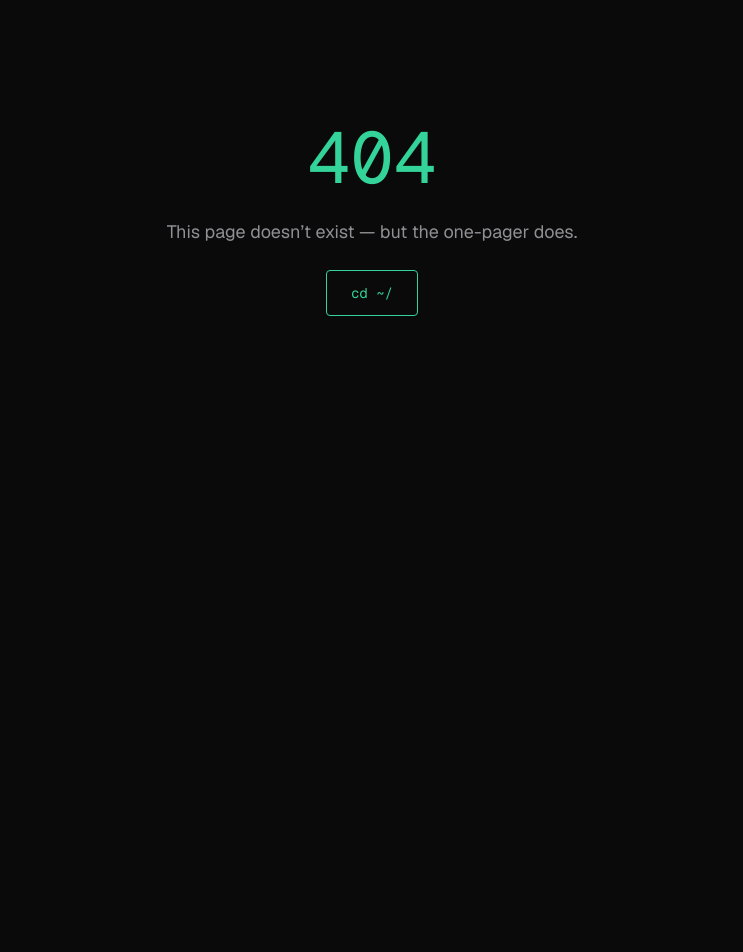
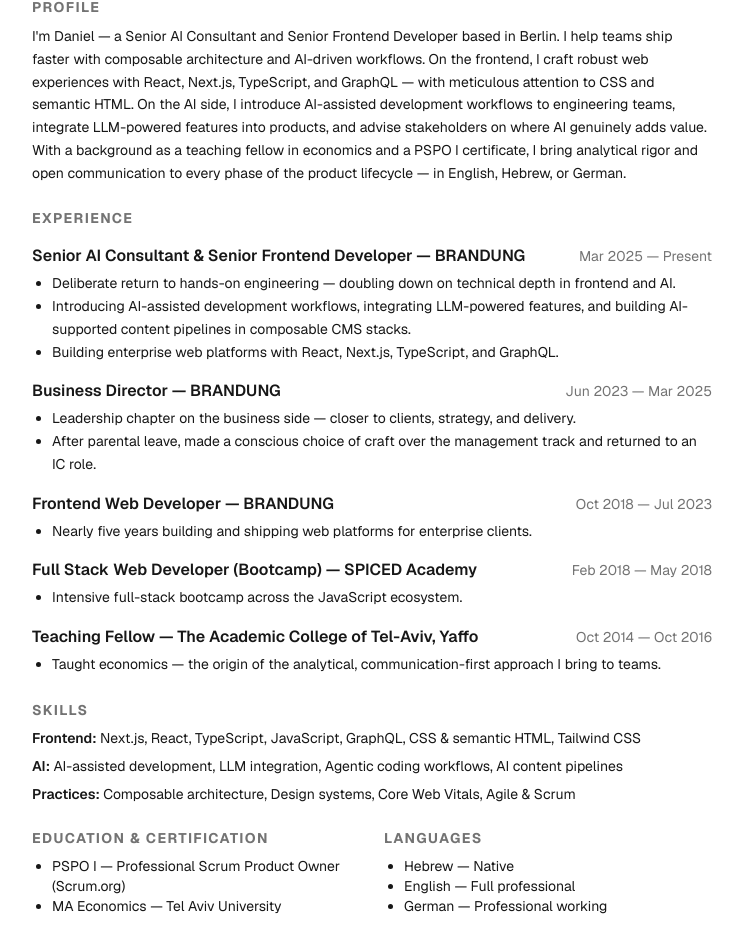
Before and after one commit to daniel-brandung/danielariel.com, a Next.js app: page /cv in a window 1280 px wide. Before the commit this address had no page. Shown: the part 181-1133 px from the top of the page, without its empty margins (268-1011 px from the left). Before the commit the page ends 800 px from the top, so only its background shows below. Built offline with nearby package versions, Linux system fonts and the light colour scheme.

Commit message:
feat: print-styled CV route and downloadable PDF
Co-Authored-By: Claude Fable 5 <noreply@anthropic.com>

```diff
--- /dev/null
+++ b/app/cv/page.tsx
@@ -0,0 +1,83 @@
+import type { Metadata } from "next";
+import { site } from "@/lib/content";
+
+export const metadata: Metadata = {
+  title: `CV — ${site.name}`,
+  robots: { index: false, follow: false },
+};
+
+export default function CvPage() {
+  return (
+    <div className="min-h-svh bg-white">
+      <main className="mx-auto max-w-[760px] bg-white p-10 font-sans text-neutral-900 print:p-0">
+      <header className="border-b-2 border-neutral-900 pb-4">
+        <h1 className="text-3xl font-bold">{site.name}</h1>
+        <p className="mt-1 text-lg">Senior AI Consultant &amp; Senior Frontend Developer</p>
+        <p className="mt-2 text-sm text-neutral-600">
+          {site.location} · {site.email} · linkedin.com/in/danielariel
+        </p>
+      </header>
+
+      <section className="mt-6">
+        <h2 className="text-sm font-bold uppercase tracking-widest text-neutral-500">Profile</h2>
+        <p className="mt-2 text-sm leading-relaxed">{site.about.join(" ")}</p>
+      </section>
+
+      <section className="mt-6">
+        <h2 className="text-sm font-bold uppercase tracking-widest text-neutral-500">
+          Experience
+        </h2>
+        {site.experience.map((job) => (
+          <div key={`${job.org}-${job.title}`} className="mt-4">
+            <div className="flex items-baseline justify-between gap-4">
+              <h3 className="font-semibold">
+                {job.title} — {job.org}
+              </h3>
+              <span className="shrink-0 text-sm text-neutral-500">{job.period}</span>
+            </div>
+            <ul className="mt-1 list-disc pl-5 text-sm leading-relaxed">
+              {job.summary.map((line) => (
+                <li key={line.slice(0, 24)}>{line}</li>
+              ))}
+            </ul>
+          </div>
+        ))}
+      </section>
+
+      <section className="mt-6">
+        <h2 className="text-sm font-bold uppercase tracking-widest text-neutral-500">Skills</h2>
+        {site.skills.map((group) => (
+          <p key={group.group} className="mt-2 text-sm">
+            <span className="font-semibold">{group.group}:</span> {group.items.join(", ")}
+          </p>
+        ))}
+      </section>
+
+      <section className="mt-6 grid grid-cols-2 gap-6">
+        <div>
+          <h2 className="text-sm font-bold uppercase tracking-widest text-neutral-500">
+            Education &amp; Certification
+          </h2>
+          <ul className="mt-2 list-disc pl-5 text-sm">
+            {site.credentials.map((credential) => (
+              <li key={credential}>{credential}</li>
+            ))}
+          </ul>
+        </div>
+        <div>
+          <h2 className="text-sm font-bold uppercase tracking-widest text-neutral-500">
+            Languages
+          </h2>
+          <ul className="mt-2 list-disc pl-5 text-sm">
+            {site.languages.map((lang) => (
+              <li key={lang.name}>
+                {lang.name} — {lang.level}
+              </li>
+            ))}
+          </ul>
+        </div>
+      </section>
+      </main>
+    </div>
+  );
+}
--- a/app/globals.css
+++ b/app/globals.css
@@ -31,3 +31,10 @@ body {
   background: var(--color-accent);
   color: var(--color-bg);
 }
+
+@media print {
+  body {
+    /* the bg-bg utility class on <body> out-specifies an element selector */
+    background: #fff !important;
+  }
+}
```
Also changed, not shown: 1 other file (tests, documents, lock files or other folders).
